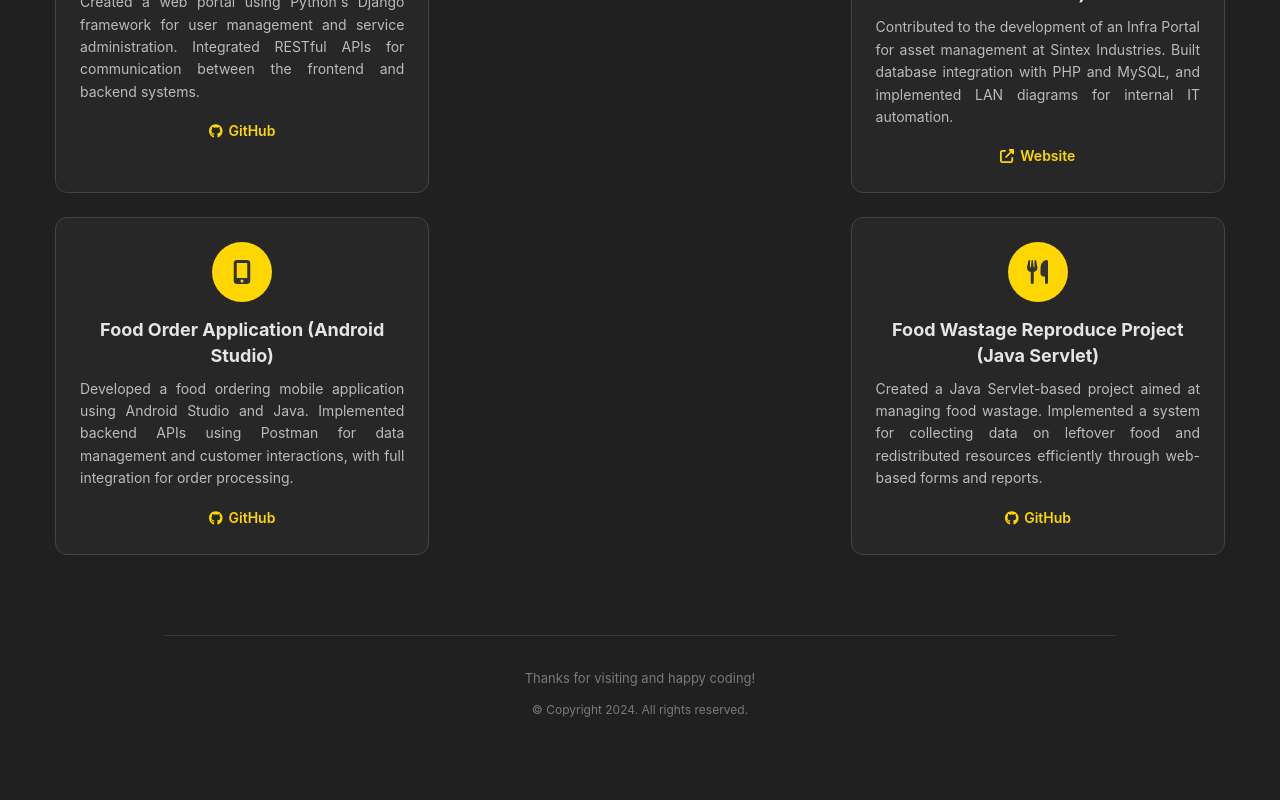
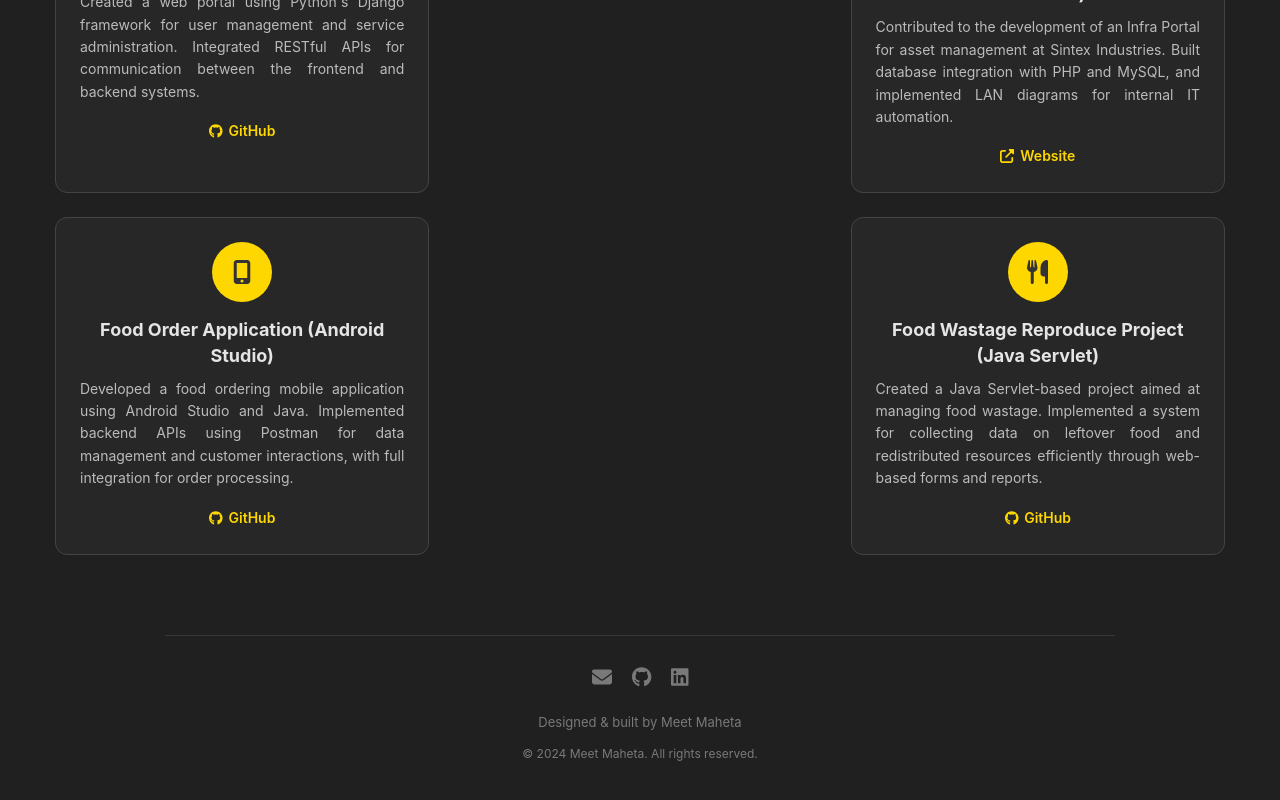
Before and after one commit to mmb0710/Meet-Maheta-Portfolio, a React (Create React App) app: page / in a window 1280 px wide. Shown: the part 2959-3759 px from the top of the page. Before the commit the page ends 3721 px from the top, so only its background shows below. Built offline with nearby package versions, Linux system fonts and the light colour scheme.

Commit message:
Update Footer.js

```diff
--- a/src/components/Footer.js
+++ b/src/components/Footer.js
@@ -1,12 +1,28 @@
 import React from 'react';
+import { FontAwesomeIcon } from '@fortawesome/react-fontawesome';
+import { faEnvelope } from '@fortawesome/free-solid-svg-icons';
+import { faGithub, faLinkedin } from '@fortawesome/free-brands-svg-icons';
 
 function Footer() {
-    return (
-        <footer className="footer">
-            <small className="message">Thanks for visiting and happy coding!</small>
-            <small className="copyright">&copy; Copyright 2024. All rights reserved.</small>
-        </footer>
-    );
+  const currentYear = new Date().getFullYear();
+
+  return (
+    <footer className="footer">
+      <div className="footer-social">
+        <a href="mailto:mmb0702004@gmail.com" aria-label="Email">
+          <FontAwesomeIcon icon={faEnvelope} />
+        </a>
+        <a href="https://github.com/mmb0710" target="_blank" rel="noopener noreferrer" aria-label="GitHub">
+          <FontAwesomeIcon icon={faGithub} />
+        </a>
+        <a href="https://www.linkedin.com/in/meet-maheta-063608265/" target="_blank" rel="noopener noreferrer" aria-label="LinkedIn">
+          <FontAwesomeIcon icon={faLinkedin} />
+        </a>
+      </div>
+      <small className="message">Designed & built by Meet Maheta</small>
+      <small className="copyright">&copy; {currentYear} Meet Maheta. All rights reserved.</small>
+    </footer>
+  );
 }
 
 export default Footer;
```
